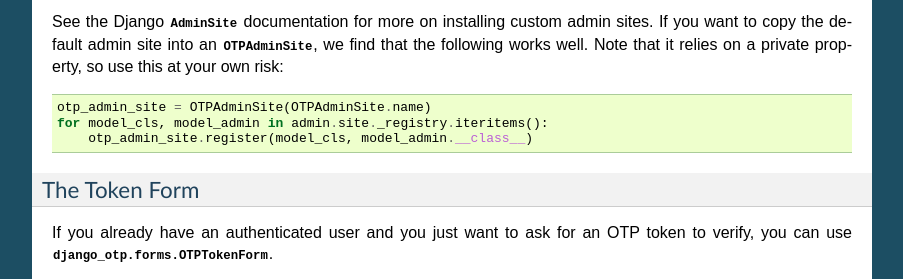
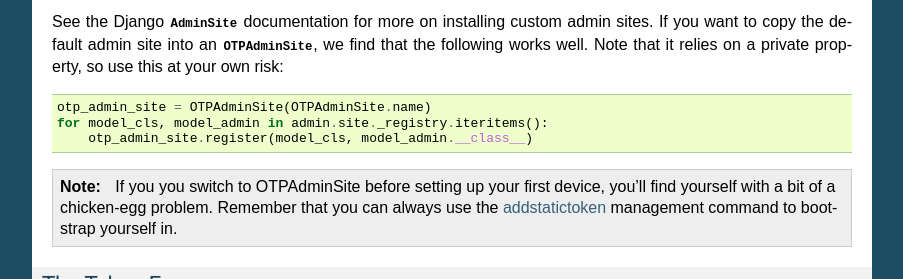
Before and after one commit to django-otp/django-otp, a Sphinx documentation site: the page built from docs/source/auth.rst, in a window 1280 px wide and 900 px high, scrolled down 1663 px, cut to the strip 82-361 px from the top of the window. Shown: the whole strip, without its empty margins (198-1101 px from the left). Built offline with Sphinx 7.4.7, drawn with Linux system fonts in a browser that asks for light colours.

Commit message:
Fix #36: Advice on bootstrapping into a new deployment.

```diff
--- a/docs/source/auth.rst
+++ b/docs/source/auth.rst
@@ -102,6 +102,13 @@
     for model_cls, model_admin in admin.site._registry.iteritems():
         otp_admin_site.register(model_cls, model_admin.__class__)
 
+.. note::
+
+    If you you switch to OTPAdminSite before setting up your first device,
+    you'll find yourself with a bit of a chicken-egg problem. Remember that you
+    can always use the :ref:`addstatictoken` management command to bootstrap
+    yourself in.
+
 
 The Token Form
 ~~~~~~~~~~~~~~
--- a/docs/source/overview.rst
+++ b/docs/source/overview.rst
@@ -307,6 +307,11 @@
 
 .. autoclass:: django_otp.plugins.otp_static.admin.StaticDeviceAdmin
 
+.. _addstatictoken:
+
+addstatictoken
+''''''''''''''
+
 The static plugin also includes a management command called ``addstatictoken``,
 which will add a single static token to any account. This is useful for
 bootstrapping and emergency access. Run ``manage.py addstatictoken -h`` for
```
